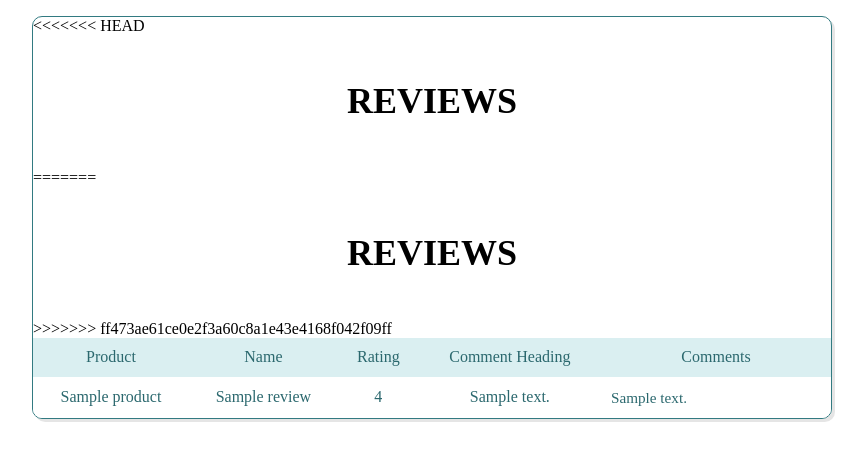
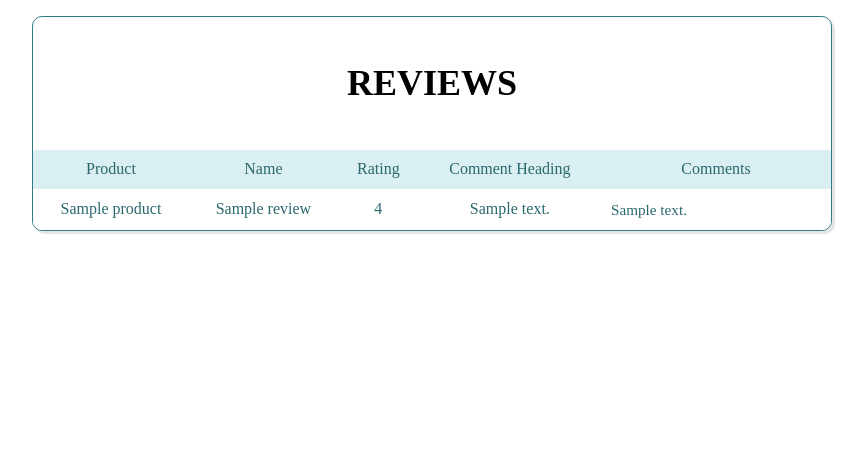
Before and after one commit to MANDARAPURAVITEJA/Review-scraper, a Flask app: template templates/results.html in a window 1280 px wide. Shown: the top 461 px of the page, without its empty margins (208-1074 px from the left). Run offline with Flask 2, Linux system fonts and the light colour scheme; the template is opened without the code that fills it: most values are stand-ins (such as "Sample title", 1, 10 or a date in 2020); some libraries are stand-ins or nearby versions.

Commit message:
Update results.html

```diff
--- a/templates/results.html
+++ b/templates/results.html
@@ -17,11 +17,9 @@
 <body>
 
   <div class="table-users">
-<<<<<<< HEAD
+
    <div class="header"><h2 style="text-align: center">Reviews</h2></div>
-=======
-      <div class="header"><h2 style="text-align: center">Reviews</h2></div>
->>>>>>> ff473ae61ce0e2f3a60c8a1e43e4168f042f09ff
+
 
    <table cellspacing="0">
       <tr>
```
